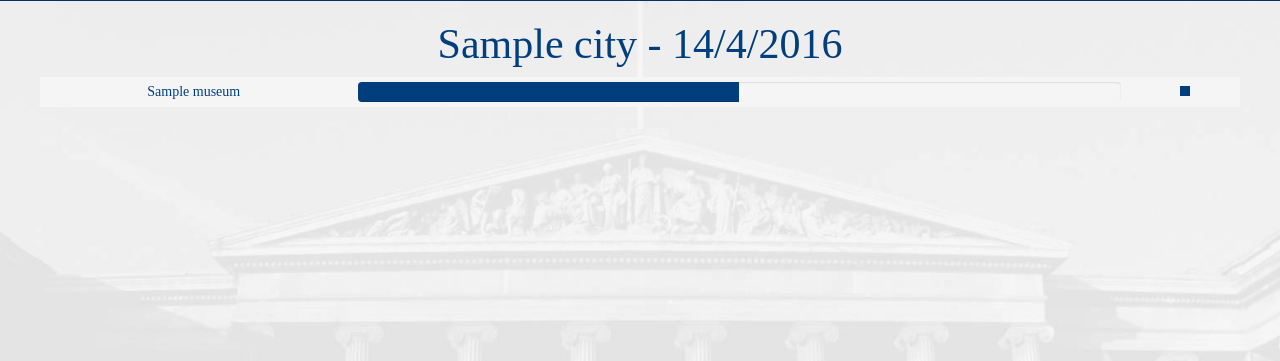
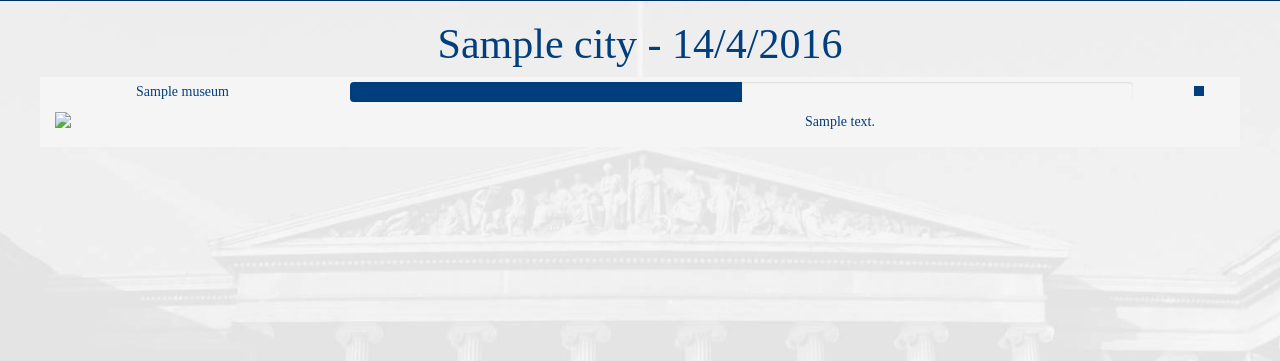
Before and after one commit to Autophagy/museumzeit, a Flask app: a page that uses app/templates/city.html in a window 1280 px wide. Shown: the part 59-420 px from the top of the page. Run offline with Flask 2, Linux system fonts and the light colour scheme; tables that the repository leaves empty hold one stand-in row (values such as "Sample post"); some libraries are stand-ins or nearby versions; some web fonts are replaced.

Commit message:
Added description section to museum rows
Generates a static google maps image given the coordinates too

```diff
--- a/app/static/css/city.css
+++ b/app/static/css/city.css
@@ -93,3 +93,7 @@ a:hover {
   height: 10px;
   background-color: #013E7D;
 }
+
+#main-container .museum-detail-row {
+  padding: 10px;
+}
--- a/app/templates/city.html
+++ b/app/templates/city.html
@@ -23,6 +23,7 @@
 
     {% for museum in city.museums %}
       <div class="row museum-row">
+          <div class="row museum-summary-row">
           <div class="col-md-3">
             {{ museum.name }}
           </div>
@@ -36,6 +37,17 @@
             <span class="is-free"></span>
           </div>
         </div>
+        <div class="row museum-detail-row">
+          <div class="col-md-4 museum-map">
+            <a href="http://maps.google.com/maps?q={{ museum.latitude }}, {{ museum.longitude }}">
+              <img class="img-responsive" src="https://maps.google.com/maps/api/staticmap?markers=color:0x013E7D|{{ museum.latitude }},{{ museum.longitude }}&zoom=15&size=350x250"/>
+            </a>
+          </div>
+          <div class="col-md-8 museum-description">
+            {{ museum.description }}
+          </div>
+        </div>
+      </div>
     {% endfor %}
 
   </div>
```
Lines whose indentation alone changed are shown as unchanged.
